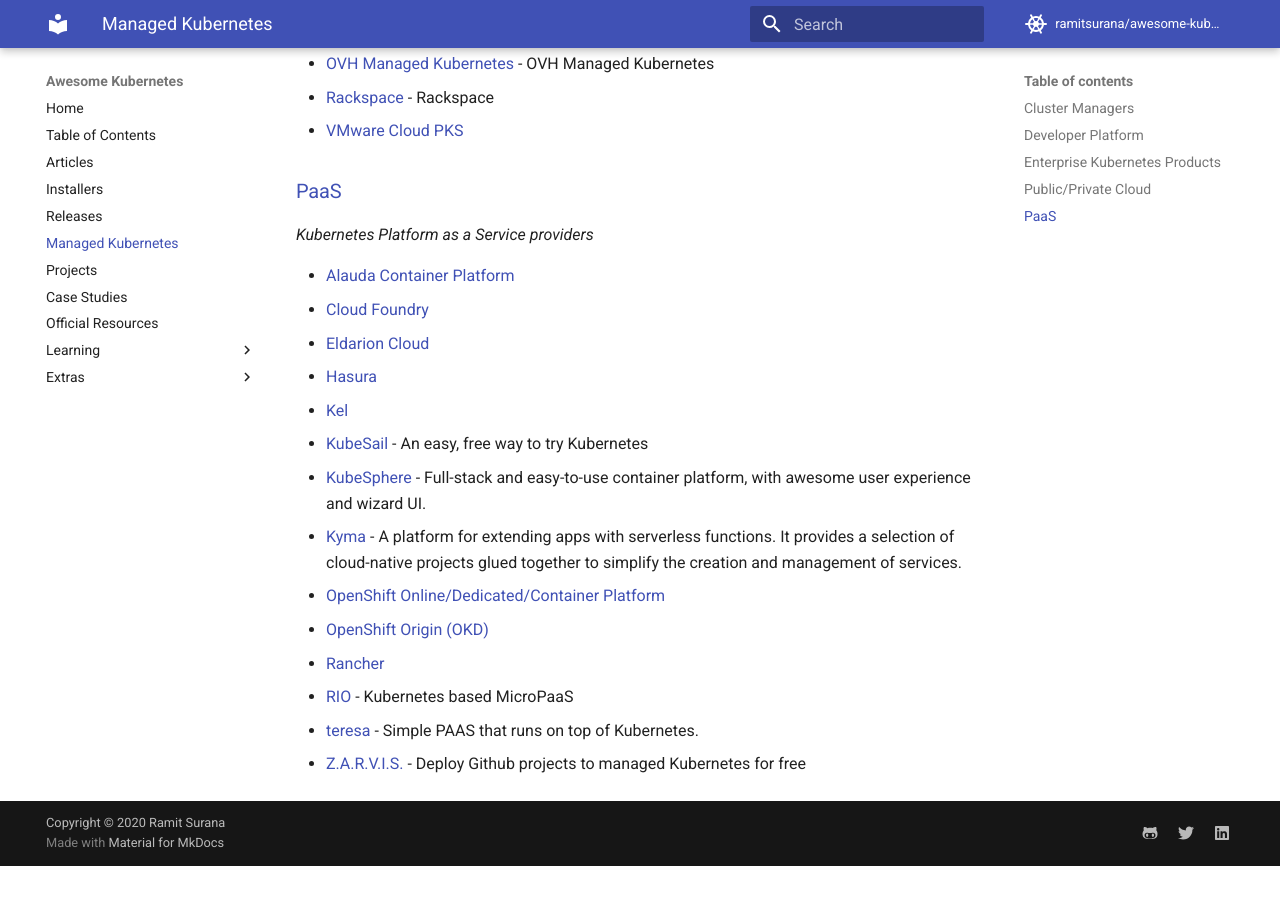
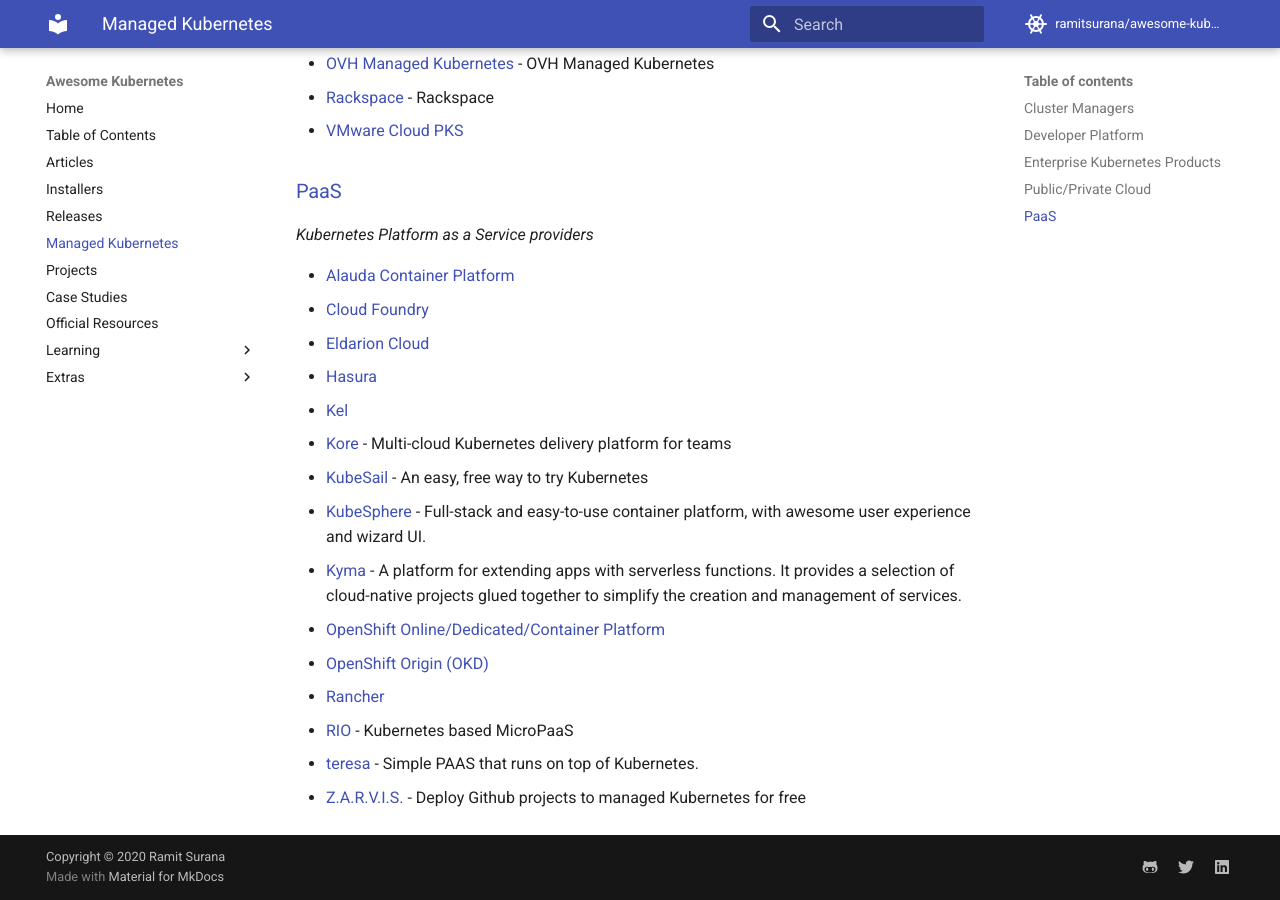
Before and after one commit to ramitsurana/awesome-kubernetes, an MkDocs documentation site: the page built from docs/managed-kubernetes/managed-kubernetes.md, in a window 1280 px wide and 900 px high, scrolled down 1989 px. Built offline with MkDocs 1.6.1 and Material for MkDocs 9.7.7, drawn with Linux system fonts in a browser that asks for light colours; comment, search, counter and statistics services are not loaded; before the commit the page ends 2855 px from its top, so only the background shows below that.

Commit message:
Adding kore, kubernetes for teams (#620)

```diff
--- a/docs/managed-kubernetes/managed-kubernetes.md
+++ b/docs/managed-kubernetes/managed-kubernetes.md
@@ -71,6 +71,7 @@ Managed Kubernetes
   - [Eldarion Cloud](http://eldarion.cloud)
   - [Hasura](http://www.hasura.io)
   - [Kel](http://www.kelproject.com)
+  - [Kore](https://github.com/appvia/kore) - Multi-cloud Kubernetes delivery platform for teams
   - [KubeSail](https://kubesail.com) - An easy, free way to try Kubernetes
   - [KubeSphere](https://github.com/kubesphere/kubesphere) - Full-stack and easy-to-use container platform, with awesome user experience and wizard UI.
   - [Kyma](https://kyma-project.io/) - A platform for extending apps with serverless functions. It provides a selection of cloud-native projects glued together to simplify the creation and management of services.
```
